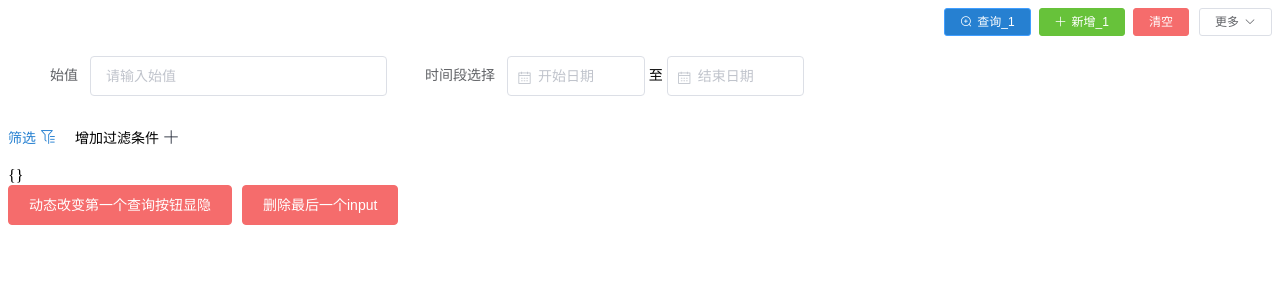
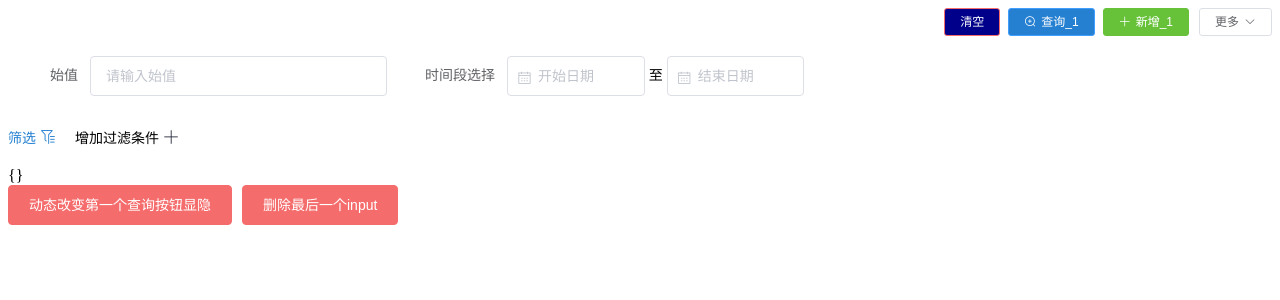
Before and after one commit to RayforReal/search_header_filter_cache, a Vue app: page / in a window 1280 px wide. Shown: the top 300 px of the page. Built offline with nearby package versions, Linux system fonts and the light colour scheme.

Commit message:
feat 清空按钮显示位置顺序和样式配置

```diff
--- a/examples/App.vue
+++ b/examples/App.vue
@@ -4,6 +4,10 @@
                 :btn-list="btnList"
                 :input-list="inputList"
                 :valid-rules="validRules"
+                :revertConfig="{
+                    class:'revert-class',
+                    index:0
+                }"
                 :cache-proxy="cacheProxy"
                 name="App">
         </search-header>
@@ -191,8 +195,8 @@
             }
         },
         methods: {
-            deleteLast(){
-                this.inputList.shift(0,1);
+            deleteLast() {
+                this.inputList.shift(0, 1);
                 console.log(this.inputList);
             },
             changeBtnShow() {
@@ -206,4 +210,8 @@
     .red-class {
         background: #2680D1 !important;
     }
+
+    .revert-class {
+        background-color: darkblue !important;
+    }
 </style>
--- a/package.json
+++ b/package.json
@@ -1,6 +1,6 @@
 {
     "name": "search_header_filter_cache",
-    "version": "0.2.5",
+    "version": "0.2.6",
     "description":"列表页搜索可选择过滤输入框(VUE)",
     "main": "lib/searchHeader.umd.min.js",
     "keyword": "searchHeader inputFilter searchBox",
--- a/packages/searchHeader/src/searchHeader.vue
+++ b/packages/searchHeader/src/searchHeader.vue
@@ -9,13 +9,6 @@
                        :icon="item.icon||''"
                        :type='item.type'>{{item.label}}
             </el-button>
-            <transition name="el-fade-in-linear">
-                <el-button :size="btnSize"
-                           v-show="showFiltrate&&revertBtnShow&&hasSearch"
-                           @click="revert"
-                           type='danger'>清空
-                </el-button>
-            </transition>
             <el-dropdown style="margin-left: 10px"
                          @command="handleCommand"
                          v-if="allBtnList.hiddenBtnList.length>0">
@@ -113,6 +106,15 @@
             }
         },
         props: {
+            revertConfig: {
+                type: Object,
+                default: () => {
+                    return {
+                        class: '',
+                        index: null
+                    }
+                }
+            },
             cacheProxy: {
                 type: Object,
                 default: () => {
@@ -184,6 +186,18 @@
                     (item.default && this.checkPropShow(item.show)) && arr.showBtnList.push(item);
                     (!item.default && this.checkPropShow(item.show)) && (arr.hiddenBtnList.push(item))
                 });
+                if(this.showFiltrate && this.revertBtnShow && this.hasSearch){
+                    let index = this.revertConfig.index !== undefined ? this.revertConfig.index : arr.showBtnList.length;
+                    arr.showBtnList.splice(index, 0, {
+                        label: '清空',
+                        key: 'revert',
+                        type: 'danger',
+                        className: this.revertConfig.class || '',
+                        method: () => {
+                            this.revert();
+                        },
+                    });
+                }
                 return arr
             },
         },
```
Also changed, not shown: 1 other file (tests, documents, lock files or other folders).
